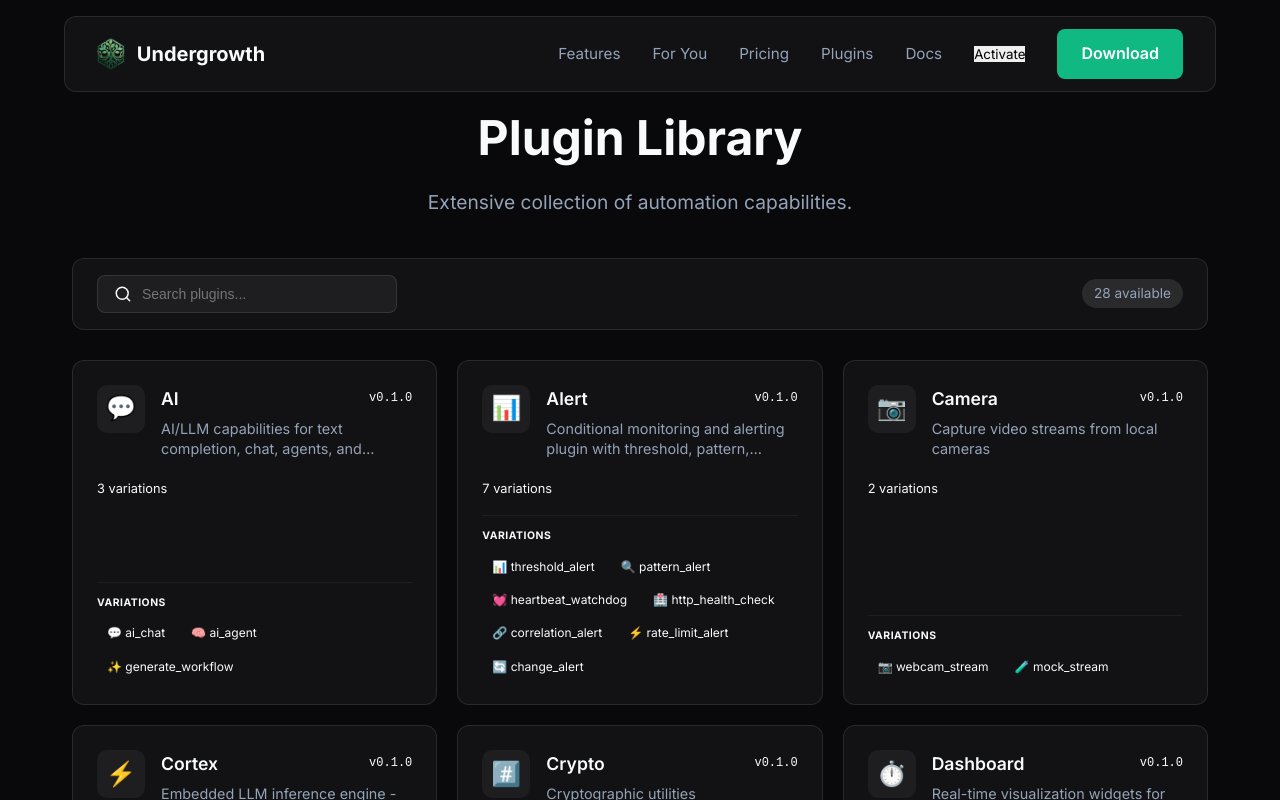
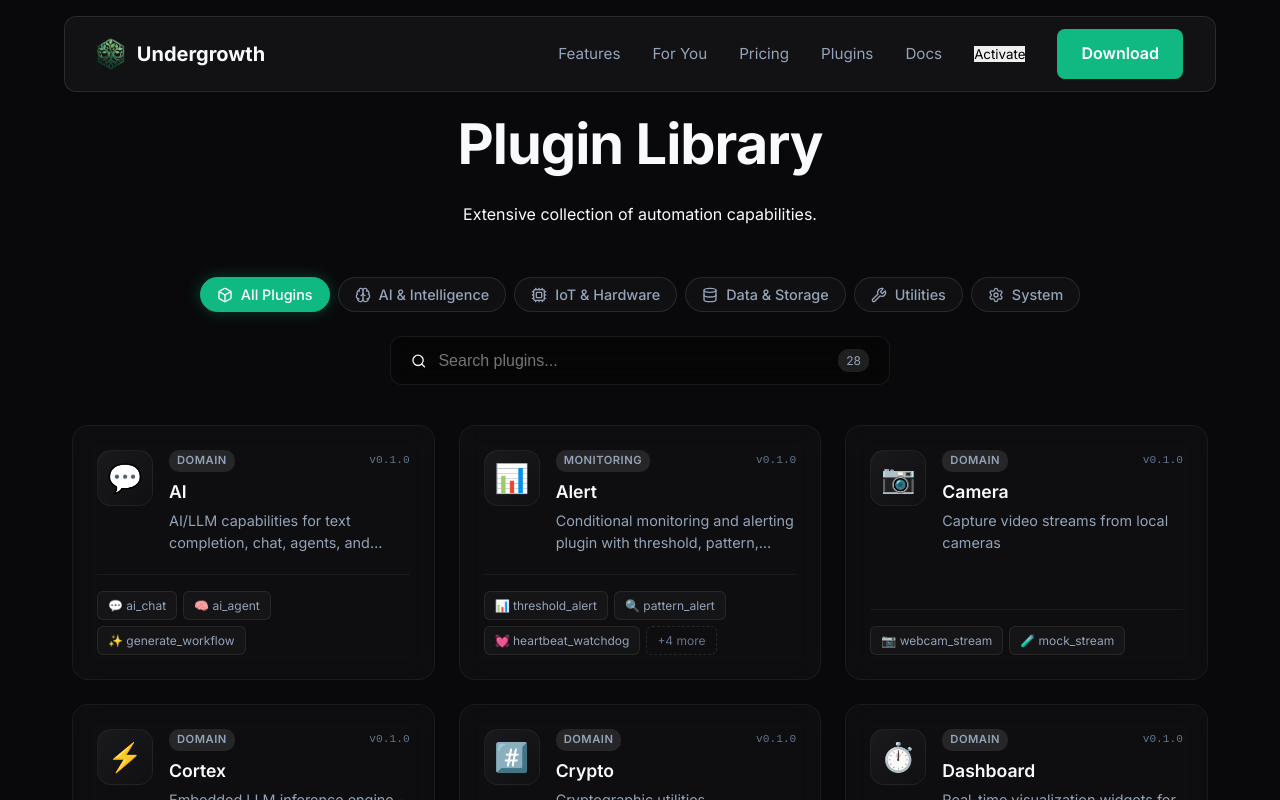
Before and after one commit to MyysticOwl/undergrowth-website, a React (Vite) app: page /plugins in a window 1280 px wide. Shown: the top 800 px of the page. Built offline with nearby package versions, Linux system fonts and the light colour scheme.

Commit message:
Website update

```diff
--- a/src/components/Showcase.jsx
+++ b/src/components/Showcase.jsx
@@ -7,7 +7,7 @@
         id: 'blueprints',
         title: 'Visual Workflow Design',
         description: 'Design complex automation flows with our drag-and-drop blueprint editor. Visualize logic, data flow, and dependencies in real-time.',
-        image: '/releases/blueprint_screentshot.png', // Note: using existing file path
+        image: '/blueprint_screentshot.png',
         tag: 'Design'
     },
     {
--- a/src/pages/Plugins.css
+++ b/src/pages/Plugins.css
@@ -6,79 +6,118 @@
 
 .page-header {
     text-align: center;
-    margin-bottom: 40px;
+    margin-bottom: 50px;
 }
 
 .page-header h1 {
-    font-size: 3rem;
-    margin-bottom: 10px;
+    font-size: 3.5rem;
+    margin-bottom: 12px;
+    letter-spacing: -1px;
 }
 
-.subtitle {
-    font-size: 1.2rem;
-    color: var(--text-secondary);
+.toolbar-container {
+    margin-bottom: 40px;
+    display: flex;
+    flex-direction: column;
+    gap: 24px;
+    align-items: center;
 }
 
-.toolbar {
+.category-tabs {
     display: flex;
-    justify-content: space-between;
-    align-items: center;
-    padding: 16px 24px;
-    margin-bottom: 30px;
-    border-radius: 12px;
+    gap: 8px;
+    flex-wrap: wrap;
+    justify-content: center;
 }
 
-.search-box {
+.cat-tab {
+    background: rgba(255, 255, 255, 0.03);
+    border: 1px solid rgba(255, 255, 255, 0.1);
+    color: var(--text-secondary);
+    padding: 8px 16px;
+    border-radius: 20px;
+    font-size: 0.9rem;
+    font-weight: 500;
+    cursor: pointer;
+    transition: all 0.2s;
     display: flex;
     align-items: center;
-    background: rgba(255, 255, 255, 0.05);
-    padding: 8px 16px;
-    border-radius: 8px;
-    width: 300px;
-    border: 1px solid rgba(255, 255, 255, 0.1);
+    gap: 8px;
+}
+
+.cat-tab:hover {
+    background: rgba(255, 255, 255, 0.08);
+    color: var(--text-primary);
+}
+
+.cat-tab.active {
+    background: var(--accent-primary);
+    border-color: var(--accent-primary);
+    color: #fff;
+    box-shadow: 0 0 15px rgba(16, 185, 129, 0.3);
+}
+
+.search-bar {
+    display: flex;
+    align-items: center;
+    padding: 12px 20px;
+    border-radius: 12px;
+    width: 100%;
+    max-width: 500px;
+    background: rgba(0, 0, 0, 0.3);
+    border: 1px solid rgba(255, 255, 255, 0.08);
+    transition: border-color 0.2s;
+}
+
+.search-bar:focus-within {
+    border-color: var(--accent-primary);
 }
 
 .search-icon {
     color: var(--text-muted);
-    margin-right: 10px;
+    margin-right: 12px;
 }
 
-.search-box input {
+.search-bar input {
     background: transparent;
     border: none;
     color: var(--text-primary);
     width: 100%;
     outline: none;
-    font-size: 14px;
+    font-size: 1rem;
 }
 
-.stats-badge {
+.count-badge {
     background: rgba(255, 255, 255, 0.1);
-    padding: 4px 12px;
-    border-radius: 20px;
-    font-size: 0.85rem;
+    padding: 2px 8px;
+    border-radius: 10px;
+    font-size: 0.75rem;
     color: var(--text-secondary);
+    margin-left: 8px;
 }
 
 .plugins-grid {
     display: grid;
-    grid-template-columns: repeat(auto-fill, minmax(350px, 1fr));
-    gap: 20px;
+    grid-template-columns: repeat(auto-fill, minmax(320px, 1fr));
+    gap: 24px;
 }
 
 .plugin-card {
     padding: 24px;
-    border-radius: 12px;
+    border-radius: 16px;
     display: flex;
     flex-direction: column;
-    transition: transform 0.2s, box-shadow 0.2s;
+    transition: all 0.3s cubic-bezier(0.4, 0, 0.2, 1);
     height: 100%;
+    background: rgba(24, 24, 27, 0.4);
+    border: 1px solid rgba(255, 255, 255, 0.05);
 }
 
 .plugin-card:hover {
-    transform: translateY(-2px);
-    box-shadow: 0 10px 30px rgba(0, 0, 0, 0.2);
-    border-color: rgba(var(--primary-rgb), 0.3);
+    transform: translateY(-4px);
+    background: rgba(24, 24, 27, 0.8);
+    border-color: var(--accent-primary);
+    box-shadow: 0 10px 40px -10px rgba(0, 0, 0, 0.5);
 }
 
 .plugin-header {
@@ -88,49 +127,68 @@
 }
 
 .plugin-icon-container {
-    width: 48px;
-    height: 48px;
-    background: rgba(255, 255, 255, 0.05);
-    border-radius: 10px;
+    width: 56px;
+    height: 56px;
+    background: linear-gradient(135deg, rgba(255,255,255,0.05), rgba(255,255,255,0.01));
+    border-radius: 14px;
     display: flex;
     align-items: center;
     justify-content: center;
+    border: 1px solid rgba(255,255,255,0.05);
+    font-size: 28px;
     flex-shrink: 0;
-}
-
-.plugin-icon {
-    font-size: 24px;
 }
 
 .plugin-info {
     flex: 1;
+    min-width: 0; /* Text truncation fix */
 }
 
-.plugin-title-row {
+.plugin-top-row {
     display: flex;
     justify-content: space-between;
     align-items: center;
     margin-bottom: 6px;
 }
 
-.plugin-name {
-    font-size: 1.1rem;
+.category-badge {
+    font-size: 0.7rem;
+    padding: 2px 8px;
+    border-radius: 10px;
+    text-transform: uppercase;
     font-weight: 600;
-    margin: 0;
-    text-transform: capitalize;
+    letter-spacing: 0.5px;
+    background: rgba(255, 255, 255, 0.1);
+    color: var(--text-secondary);
 }
 
+.cat-ai { color: #c084fc; background: rgba(192, 132, 252, 0.1); }
+.cat-iot { color: #fbbf24; background: rgba(251, 191, 36, 0.1); }
+.cat-data { color: #38bdf8; background: rgba(56, 189, 248, 0.1); }
+.cat-utility { color: #94a3b8; background: rgba(148, 163, 184, 0.1); }
+.cat-system { color: #f472b6; background: rgba(244, 114, 182, 0.1); }
+
 .plugin-version {
-    font-size: 0.75rem;
-    color: var(--text-muted);
+    font-size: 0.7rem;
+    color: var(--text-tertiary);
     font-family: monospace;
 }
 
+.plugin-name {
+    margin: 0 0 4px 0;
+    font-size: 1.1rem;
+    font-weight: 600;
+    color: var(--text-primary);
+    white-space: nowrap;
+    overflow: hidden;
+    text-overflow: ellipsis;
+}
+
 .plugin-desc {
+    margin: 0;
     font-size: 0.9rem;
     color: var(--text-secondary);
-    margin: 0;
-    line-height: 1.4;
+    line-height: 1.5;
     display: -webkit-box;
     -webkit-line-clamp: 2;
     line-clamp: 2;
@@ -138,24 +196,10 @@
     overflow: hidden;
 }
 
-.plugin-stats {
-    margin-bottom: 16px;
-    font-size: 0.8rem;
-    color: var(--text-muted);
-}
-
 .plugin-variations {
     margin-top: auto;
+    padding-top: 16px;
     border-top: 1px solid rgba(255, 255, 255, 0.05);
-    padding-top: 12px;
-}
-
-.label-tiny {
-    font-size: 0.65rem;
-    text-transform: uppercase;
-    color: var(--text-muted);
-    letter-spacing: 0.5px;
-    margin-bottom: 8px;
 }
 
 .tags-container {
@@ -165,32 +209,47 @@
 }
 
 .tag-chip {
-    background: rgba(var(--primary-rgb), 0.1);
-    color: var(--primary-color);
+    background: rgba(255, 255, 255, 0.03);
+    border: 1px solid rgba(255, 255, 255, 0.08);
     padding: 4px 10px;
-    border-radius: 20px;
+    border-radius: 6px;
     font-size: 0.75rem;
-    border: 1px solid rgba(var(--primary-rgb), 0.2);
+    color: var(--text-secondary);
     display: flex;
-    gap: 4px;
     align-items: center;
+    gap: 6px;
+}
+
+.more-chip {
+    background: transparent;
+    border: 1px dashed rgba(255, 255, 255, 0.1);
+    color: var(--text-tertiary);
 }
 
 .empty-state {
+    grid-column: 1 / -1;
     text-align: center;
-    padding: 60px;
+    padding: 80px 0;
     color: var(--text-secondary);
-    font-size: 1.2rem;
+}
+
+.empty-icon {
+    font-size: 4rem;
+    margin-bottom: 20px;
+    opacity: 0.5;
 }
 
 @media (max-width: 768px) {
-    .toolbar {
+    .toolbar-container {
         flex-direction: column;
         gap: 16px;
-        align-items: stretch;
     }
 
-    .search-box {
+    .category-tabs {
+        overflow-x: auto;
+        justify-content: flex-start;
+        padding-bottom: 8px; /* For scroll bar */
         width: 100%;
+        flex-wrap: nowrap;
     }
 }
--- a/src/pages/Plugins.jsx
+++ b/src/pages/Plugins.jsx
@@ -1,45 +1,64 @@
-import React, { useState } from 'react';
+import React, { useState, useMemo } from 'react';
 import Navbar from '../components/Navbar';
 import Footer from '../components/Footer';
 import pluginsData from '../data/plugins.json';
-import { Search, Grid, List as ListIcon } from 'lucide-react';
+import { Search, Brain, Cpu, Database, Wrench, Settings, Activity, Box } from 'lucide-react';
 import './Plugins.css';
 
+// Helper to guess category if not present
+const getCategory = (plugin) => {
+    const text = (plugin.name + plugin.description).toLowerCase();
+    if (plugin.category) return plugin.category; // If data already has it
+    if (text.includes('ai') || text.includes('llm') || text.includes('chat') || text.includes('rag')) return 'AI';
+    if (text.includes('camera') || text.includes('video') || text.includes('mqtt') || text.includes('serial') || text.includes('gpio')) return 'IoT';
+    if (text.includes('database') || text.includes('sql') || text.includes('store') || text.includes('csv')) return 'Data';
+    if (text.includes('http') || text.includes('request') || text.includes('api')) return 'Network';
+    if (text.includes('time') || text.includes('cron') || text.includes('loop')) return 'Utility';
+    return 'System';
+};
+
+const CATEGORIES = [
+    { id: 'All', label: 'All Plugins', icon: <Box size={16} /> },
+    { id: 'AI', label: 'AI & Intelligence', icon: <Brain size={16} /> },
+    { id: 'IoT', label: 'IoT & Hardware', icon: <Cpu size={16} /> },
+    { id: 'Data', label: 'Data & Storage', icon: <Database size={16} /> },
+    { id: 'Utility', label: 'Utilities', icon: <Wrench size={16} /> },
+    { id: 'System', label: 'System', icon: <Settings size={16} /> },
+];
+
 const PluginCard = ({ plugin }) => {
-    // Variations chips
-    // Limit to showing first few if too many?
+    const category = getCategory(plugin);
+    const displayedVariations = plugin.variations.slice(0, 3);
+    const remainingCount = plugin.variations.length - 3;
 
     return (
         <div className="plugin-card glass-panel">
             <div className="plugin-header">
                 <div className="plugin-icon-container">
-                    {/* Show icon of first variation or generic if empty? */}
                     <span className="plugin-icon">
                         {plugin.variations[0]?.icon || "🧩"}
                     </span>
                 </div>
                 <div className="plugin-info">
-                    <div className="plugin-title-row">
-                        <h3 className="plugin-name">{plugin.name}</h3>
+                    <div className="plugin-top-row">
+                        <span className={`category-badge cat-${category.toLowerCase()}`}>{category}</span>
                         <span className="plugin-version">v{plugin.version}</span>
                     </div>
+                    <h3 className="plugin-name">{plugin.name}</h3>
                     <p className="plugin-desc">{plugin.description}</p>
                 </div>
             </div>
 
-            <div className="plugin-stats">
-                {/* e.g. "3 variations" */}
-                <span className="var-count">{plugin.variations.length} variations</span>
-            </div>
-
             <div className="plugin-variations">
-                <h4 className="label-tiny">VARIATIONS</h4>
                 <div className="tags-container">
-                    {plugin.variations.map(v => (
+                    {displayedVariations.map(v => (
                         <span key={v.id} className="tag-chip" title={v.description}>
                             {v.icon} {v.id}
                         </span>
                     ))}
+                    {remainingCount > 0 && (
+                        <span className="tag-chip more-chip">+{remainingCount} more</span>
+                    )}
                 </div>
             </div>
         </div>
@@ -48,15 +67,23 @@
 
 const Plugins = () => {
     const [searchTerm, setSearchTerm] = useState('');
+    const [activeCategory, setActiveCategory] = useState('All');
 
-    // Sort plugins alphabetically
-    const sortedPlugins = [...pluginsData].sort((a, b) => a.name.localeCompare(b.name));
+    // Enrich and sort
+    const processedPlugins = useMemo(() => {
+        return pluginsData.map(p => ({ ...p, category: getCategory(p) }))
+            .sort((a, b) => a.name.localeCompare(b.name));
+    }, []);
 
-    const filteredPlugins = sortedPlugins.filter(p =>
-        p.name.toLowerCase().includes(searchTerm.toLowerCase()) ||
-        p.description.toLowerCase().includes(searchTerm.toLowerCase()) ||
-        p.variations.some(v => v.id.toLowerCase().includes(searchTerm.toLowerCase()))
-    );
+    const filteredPlugins = processedPlugins.filter(p => {
+        const matchesSearch = p.name.toLowerCase().includes(searchTerm.toLowerCase()) ||
+            p.description.toLowerCase().includes(searchTerm.toLowerCase()) ||
+            p.variations.some(v => v.id.toLowerCase().includes(searchTerm.toLowerCase()));
+
+        const matchesCategory = activeCategory === 'All' || p.category === activeCategory;
+
+        return matchesSearch && matchesCategory;
+    });
 
     return (
         <div className="page-wrapper">
@@ -68,18 +95,29 @@
                     <p className="subtitle">Extensive collection of automation capabilities.</p>
                 </div>
 
-                <div className="toolbar glass-panel">
-                    <div className="search-box">
-                        <Search size={20} className="search-icon" />
+                <div className="toolbar-container">
+                    <div className="category-tabs">
+                        {CATEGORIES.map(cat => (
+                            <button
+                                key={cat.id}
+                                className={`cat-tab ${activeCategory === cat.id ? 'active' : ''}`}
+                                onClick={() => setActiveCategory(cat.id)}
+                            >
+                                {cat.icon}
+                                {cat.label}
+                            </button>
+                        ))}
+                    </div>
+
+                    <div className="search-bar glass-panel">
+                        <Search size={18} className="search-icon" />
                         <input
                             type="text"
                             placeholder="Search plugins..."
                             value={searchTerm}
                             onChange={(e) => setSearchTerm(e.target.value)}
                         />
-                    </div>
-                    <div className="stats-badge">
-                        {filteredPlugins.length} available
+                        <span className="count-badge">{filteredPlugins.length}</span>
                     </div>
                 </div>
 
@@ -91,7 +129,9 @@
 
                 {filteredPlugins.length === 0 && (
                     <div className="empty-state">
-                        <p>No plugins found matching "{searchTerm}"</p>
+                        <div className="empty-icon">🔍</div>
+                        <h3>No plugins found</h3>
+                        <p>Try adjusting your search or category filter.</p>
                     </div>
                 )}
             </main>
```
Also changed, not shown: src/components/Hero.jsx (+7 -6 lines), public/blueprint_screentshot.png (renamed from public/releases/blueprint_screentshot.png).
